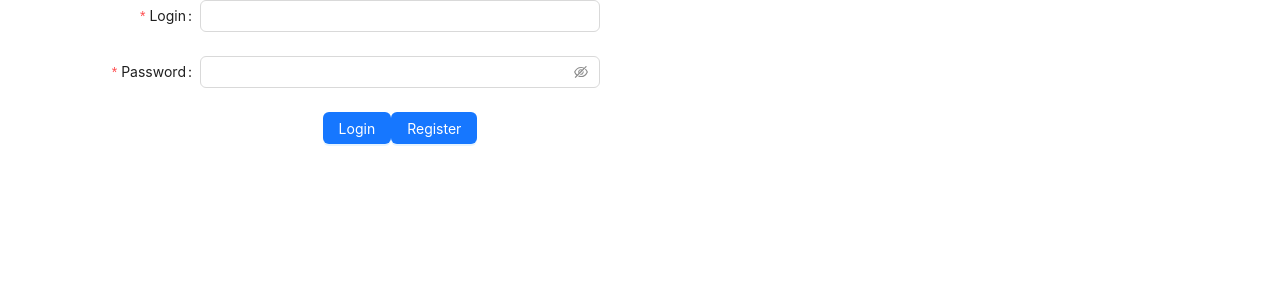
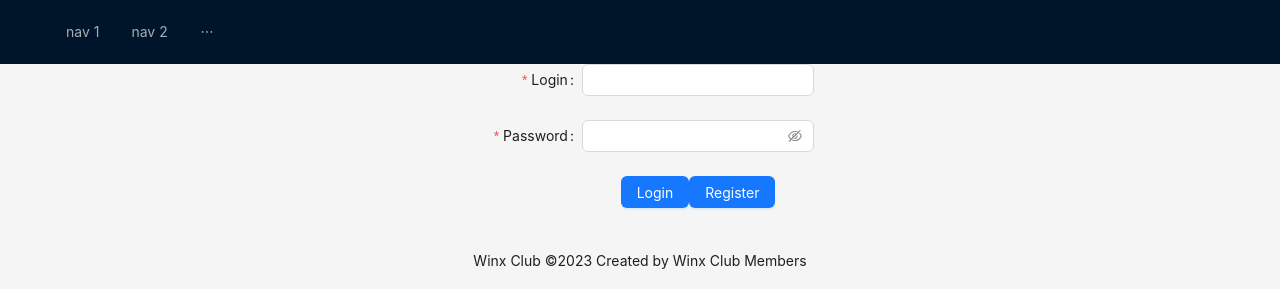
Before and after one commit to denizkarhan/transcendence, a React (Create React App) app in the folder packages/react-app/: page /auth in a window 1280 px wide. Shown: the top 308 px of the page. Built offline with nearby package versions, Linux system fonts and the light colour scheme.

Commit message:
Added navbar

```diff
--- a/packages/react-app/src/App.css
+++ b/packages/react-app/src/App.css
@@ -28,11 +28,21 @@
   color: #61dafb;
 }
 
-@keyframes App-logo-spin {
-  from {
-    transform: rotate(0deg);
-  }
-  to {
-    transform: rotate(360deg);
-  }
+.navbar-content{
+  display: flex;
+  justify-content: center;
+  align-items: center;
+  height: 100%;
 }
+
+.footer{
+  padding: 20px;
+  text-align: center;
+}
+
+.centered-container {
+  /* display: flex; */
+  justify-content: center;
+  align-items: center;
+  height: fit-content;
+}
--- a/packages/react-app/src/App.tsx
+++ b/packages/react-app/src/App.tsx
@@ -3,14 +3,15 @@ import './App.css';
 import Auth from './components/Auth'
 import { Button } from 'antd';
 import { BrowserRouter, Routes, Route } from "react-router-dom";
+import Navbar from './components/Navbar'
 
 export default function App() {
   return (
     <BrowserRouter>
       <Routes>
-        <Route path="/">
-          <Route path="auth" element={<Auth/>}></Route>
-        </Route>
+        {/* <Route path="/" element={<Navbar content=<Home/> />}> */}
+          <Route path="auth" element={<Navbar content=<Auth/> />}></Route>
+        {/* </Route> */}
       </Routes>
     </BrowserRouter>
   );
--- a/packages/react-app/src/components/LoginForm.tsx
+++ b/packages/react-app/src/components/LoginForm.tsx
@@ -18,9 +18,10 @@ interface ChildProps {
 const App: React.FC<ChildProps> = (props) => (
   <Form
     name="basic"
+    className='centered-container'
     labelCol={{ span: 8 }}
     wrapperCol={{ span: 16 }}
-    style={{ maxWidth: 600 }}
+    style={{ maxWidth: 500 }}
     initialValues={{ remember: true }}
     onFinish={onFinish}
     onFinishFailed={onFinishFailed}
--- /dev/null
+++ b/packages/react-app/src/components/Navbar.tsx
@@ -0,0 +1,59 @@
+import React from 'react';
+import { LaptopOutlined, NotificationOutlined, UserOutlined } from '@ant-design/icons';
+import type { MenuProps } from 'antd';
+import { Breadcrumb, Layout, Menu, theme } from 'antd';
+import '../App.css';
+
+const { Header, Content, Footer, Sider } = Layout;
+
+interface ChildProps {
+  content?: React.ReactNode;
+}
+
+const items1: MenuProps['items'] = ['1', '2', '3'].map((key) => ({
+  key,
+  label: `nav ${key}`,
+}));
+
+const items2: MenuProps['items'] = [UserOutlined, LaptopOutlined, NotificationOutlined].map(
+  (icon, index) => {
+    const key = String(index + 1);
+
+    return {
+      key: `sub${key}`,
+      icon: React.createElement(icon),
+      label: `subnav ${key}`,
+
+      children: new Array(4).fill(null).map((_, j) => {
+        const subKey = index * 4 + j + 1;
+        return {
+          key: subKey,
+          label: `option${subKey}`,
+        };
+      }),
+    };
+  },
+);
+
+const Navbar: React.FC<ChildProps> = (props) => {
+  const {
+    token: { colorBgContainer },
+  } = theme.useToken();
+
+  return (
+    <Layout>
+      <Header style={{ display: 'flex', alignItems: 'center' }}>
+        <div className="demo-logo" />
+        <Menu theme="dark" mode="horizontal" items={items1}/>
+      </Header>
+      <Content>
+        <div className="navbar-content">
+          {props?.content}
+        </div>
+      </Content>
+      <Footer className='footer'>Winx Club ©2023 Created by Winx Club Members</Footer>
+    </Layout>
+  );
+};
+
+export default Navbar;
```
Also changed, not shown: 1 other file (tests, documents, lock files or other folders).
